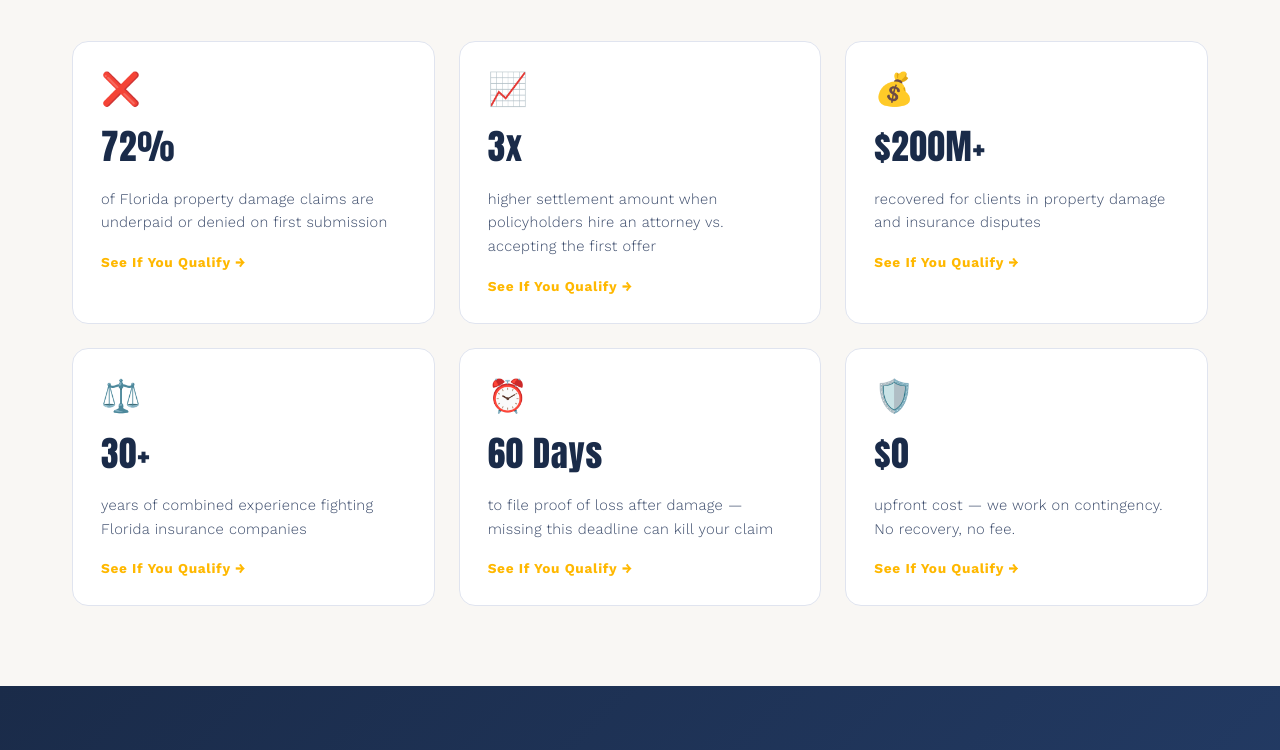
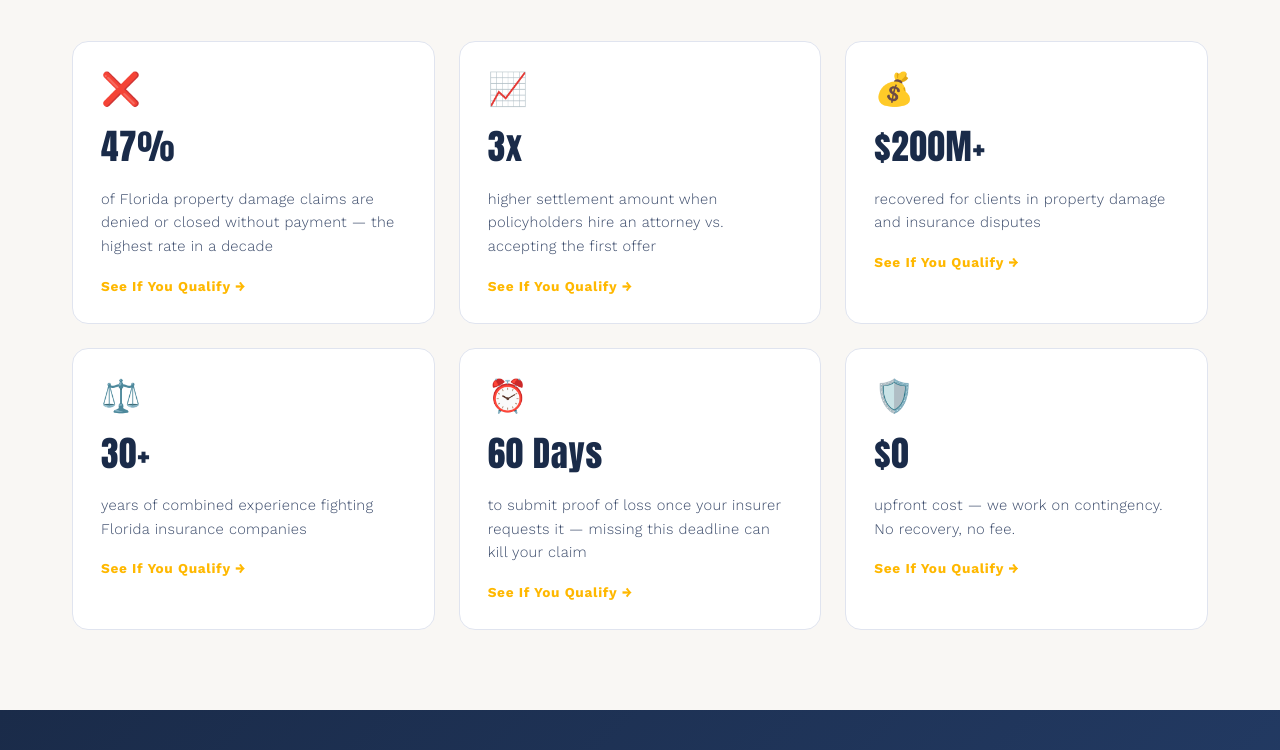
Before and after one commit to ymesadev/llg-front-end, a Next.js app: page /property-damage-claims in a window 1280 px wide. Shown: the part 1080-1830 px from the top of the page. Built offline with nearby package versions, Linux system fonts and the light colour scheme; no server answers.

Commit message:
Fix inaccurate stats on property damage claims page
- 72% → 47% (actual FL denial rate per FLOIR 2024 data)
- 60 days proof of loss: clarified it's after insurer requests it,
  not from date of damage (per FL Statute 627.70131)

Co-Authored-By: Claude Opus 4.6 <noreply@anthropic.com>

```diff
--- a/src/app/property-damage-claims/page.js
+++ b/src/app/property-damage-claims/page.js
@@ -58,8 +58,8 @@ const SERVICES = [
 
 const STATS = [
   {
-    number: "72%",
-    label: "of Florida property damage claims are underpaid or denied on first submission",
+    number: "47%",
+    label: "of Florida property damage claims are denied or closed without payment — the highest rate in a decade",
     icon: "❌",
   },
   {
@@ -79,7 +79,7 @@ const STATS = [
   },
   {
     number: "60 Days",
-    label: "to file proof of loss after damage — missing this deadline can kill your claim",
+    label: "to submit proof of loss once your insurer requests it — missing this deadline can kill your claim",
     icon: "⏰",
   },
   {
@@ -118,7 +118,7 @@ const FAQS = [
   },
   {
     q: "How long do I have to file a property damage insurance claim in Florida?",
-    a: "Florida law requires you to report damage to your insurer promptly — typically within 60 days for proof of loss. The statute of limitations for filing a lawsuit is generally 3 years from the date of loss under current Florida law. However, after the 2022 reforms, timelines are stricter. Contact an attorney immediately to protect your rights.",
+    a: "Florida law requires you to report damage to your insurer promptly. Once your insurer requests a proof of loss, you typically have 60 days to submit it. The statute of limitations for filing a lawsuit is generally 3 years from the date of loss under current Florida law. After the 2022 reforms, timelines are stricter. Contact an attorney immediately to protect your rights.",
   },
   {
     q: "What if my insurer says my damage is from wear and tear, not the storm?",
@@ -237,7 +237,7 @@ export default function PropertyDamageClaimsPage() {
       <div className={styles.urgencyBanner}>
         <span className={styles.urgencyIcon}>⚠️</span>
         <span>
-          <strong>Florida Deadline Alert:</strong> You must file proof of loss within 60 days of damage.{" "}
+          <strong>Florida Deadline Alert:</strong> You have 60 days to submit proof of loss once your insurer requests it.{" "}
           <a href={CTA_URL} className={styles.urgencyLink}>
             Don&apos;t miss your window — check your options now
           </a>.
```
